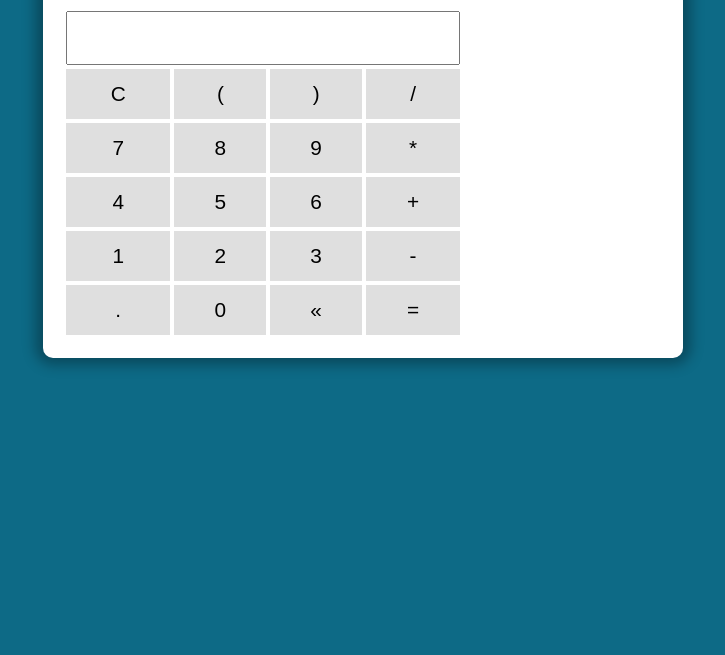
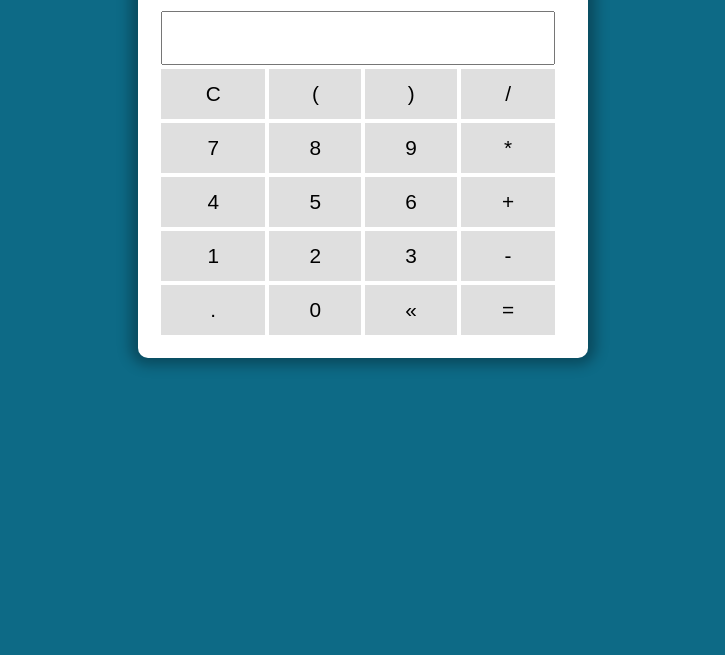
Before and after one commit to marcusmartins07/javascript, a plain HTML site: page aula059/index.html in a window 1280 px wide. Shown: the part 145-800 px from the top of the page, without its empty margins (277-1002 px from the left). Drawn offline with Linux system fonts and the light colour scheme.

Commit message:
Update style.css

```diff
--- a/aula059/assets/css/style.css
+++ b/aula059/assets/css/style.css
@@ -20,7 +20,7 @@ body{
 }
 
 .container {
-    max-width: 640px;
+    max-width: 450px;
     margin: 50px auto;
     background: white;
     padding: 20px;
```
